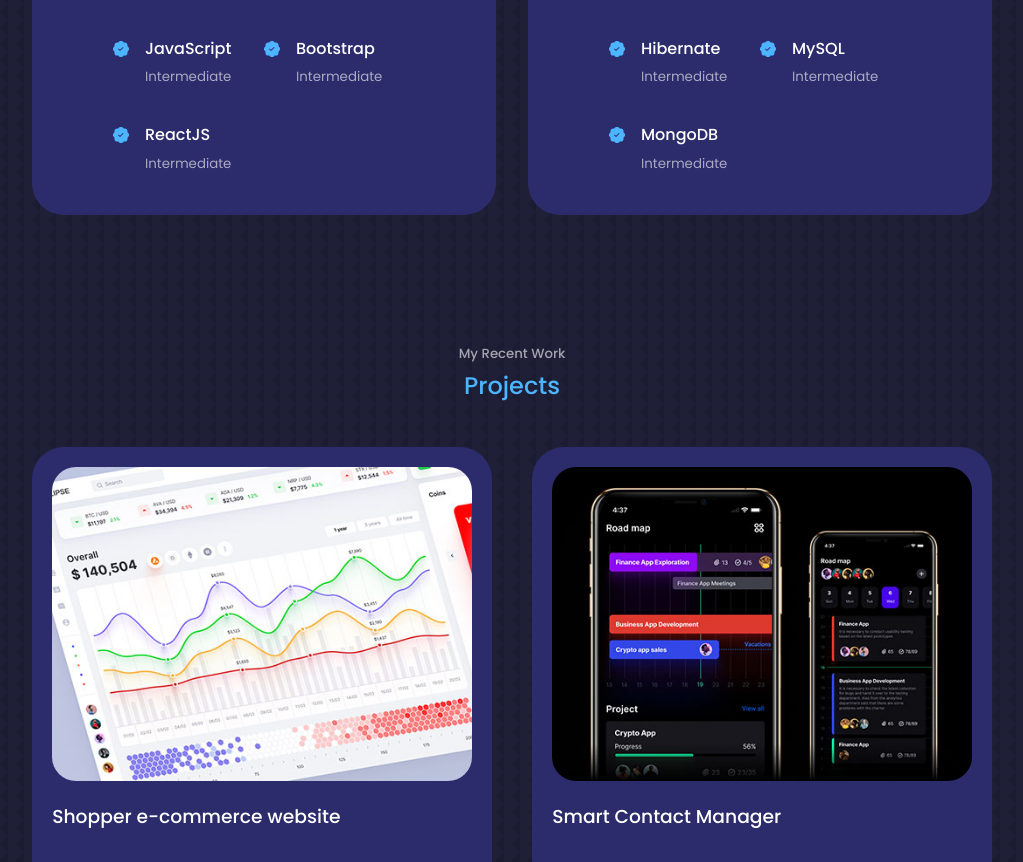
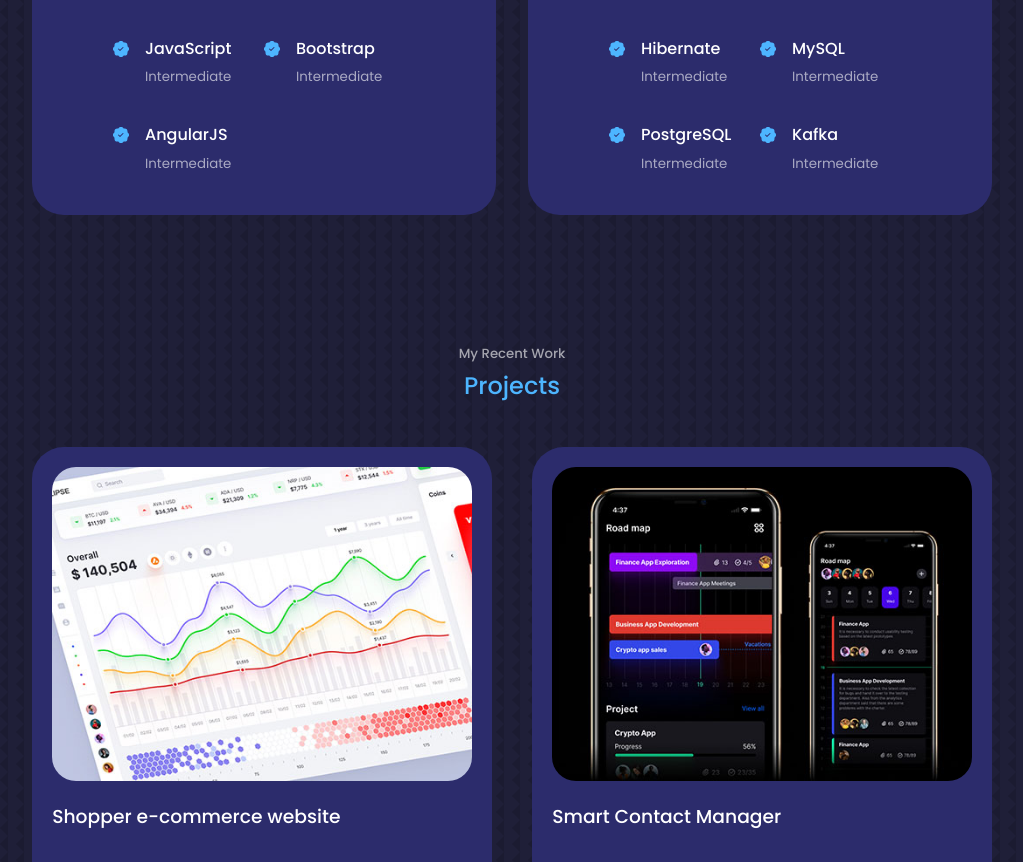
Before and after one commit to fahim01216/My-Portfolio, a React (Create React App) app: page / in a window 1280 px wide. Shown: the part 2060-2922 px from the top of the page, without its empty margins (128-1151 px from the left). Built offline with nearby package versions, Linux system fonts and the light colour scheme.

Commit message:
updated cv and backend skills

```diff
--- a/src/components/experience/Experience.js
+++ b/src/components/experience/Experience.js
@@ -42,7 +42,7 @@
             <article className='experience_details'>
               <BsPatchCheckFill className='experience_details-icons'/>
               <div>
-                <h4>ReactJS</h4>
+                <h4>AngularJS</h4>
                 <small className='text-light'>Intermediate</small>
               </div>
             </article>
@@ -84,7 +84,14 @@
             <article className='experience_details'>
               <BsPatchCheckFill className='experience_details-icons'/>
               <div>
-                <h4>MongoDB</h4>
+                <h4>PostgreSQL</h4>
+                <small className='text-light'>Intermediate</small>
+              </div>
+            </article>
+            <article className='experience_details'>
+              <BsPatchCheckFill className='experience_details-icons'/>
+              <div>
+                <h4>Kafka</h4>
                 <small className='text-light'>Intermediate</small>
               </div>
             </article>
```
Also changed, not shown: 1 other file (tests, documents, lock files or other folders).
